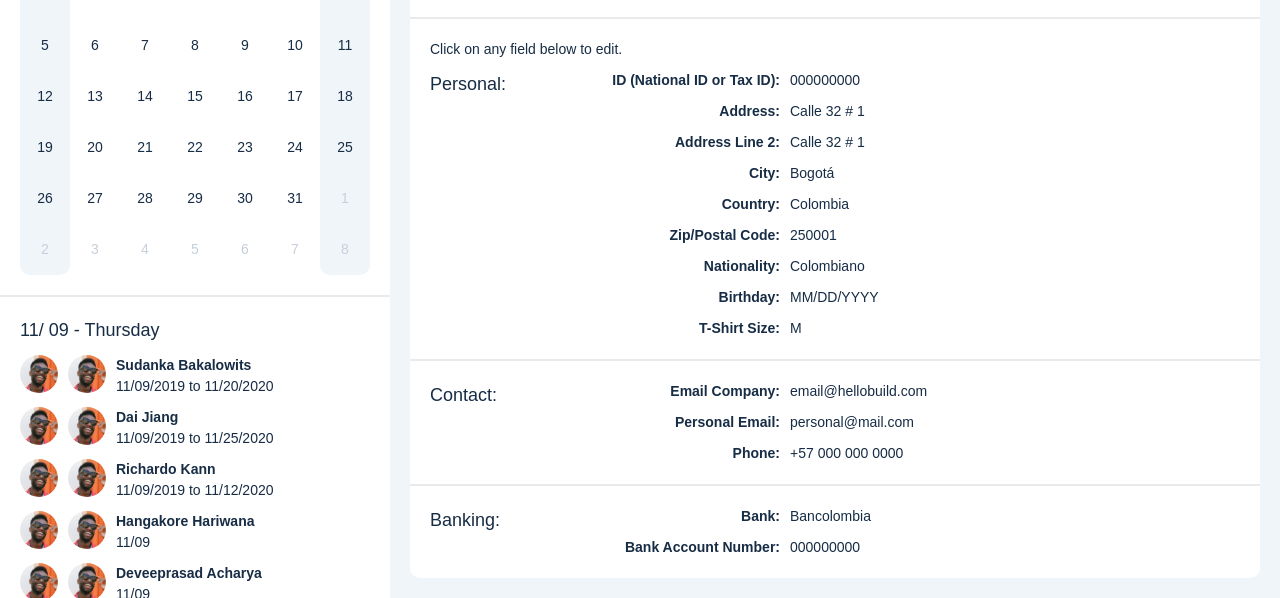
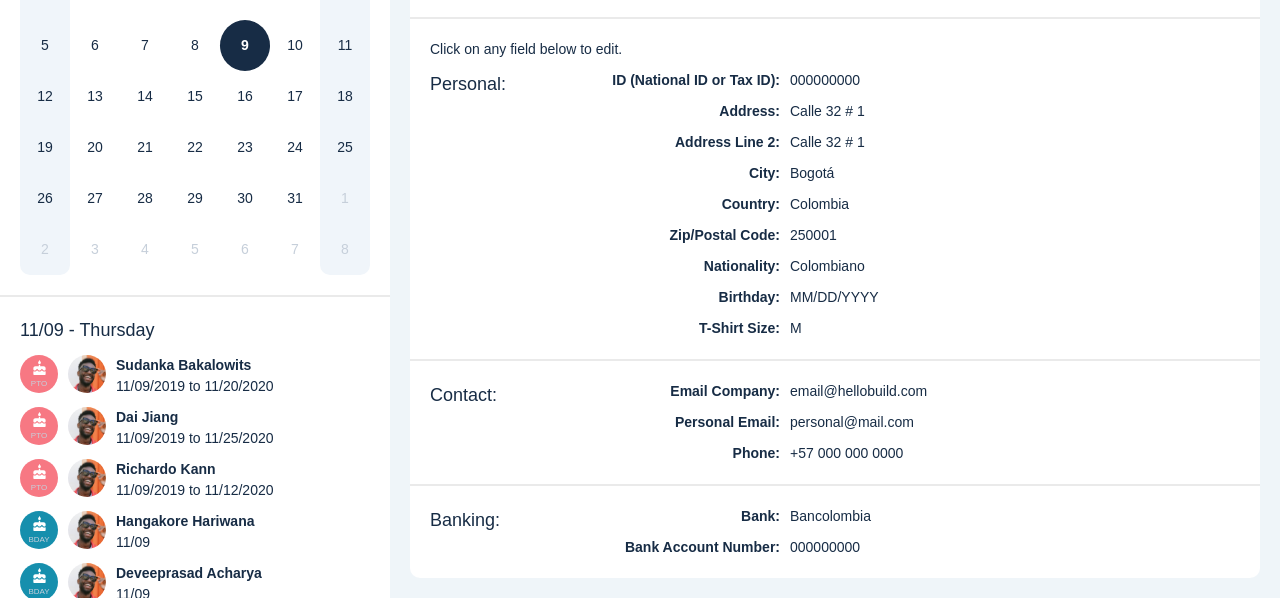
Before and after one commit to NathaEEUD/Design-Trial, a plain HTML site: page index.html in a window 1280 px wide. Shown: the part 205-803 px from the top of the page. Drawn offline with Linux system fonts and the light colour scheme; a web font is replaced by a local one.

Commit message:
feat: implementing events avatar

```diff
--- a/css/style.scss
+++ b/css/style.scss
@@ -151,6 +151,26 @@ hr {
     width: 100px;
     height: 100px;
   }
+
+  &--color {
+    display: flex;
+    flex-direction: column;
+    justify-content: center;
+    align-items: center;
+    gap: 4px;
+
+    &--pto {
+      background-color: var(--color-ultra-red);
+    }
+
+    &--bday {
+      background-color: var(--color-blue-munsell);
+    }
+
+    &--year {
+      background-color: var(--color-lavender-floral);
+    }
+  }
 }
 
 .button {
@@ -241,6 +261,12 @@ hr {
     color: var(--color-primary);
   }
 
+  &--secondary {
+    font-size: 8px;
+    font-weight: var(--font-weight-medium);
+    line-height: var(--line-height-tight);
+  }
+
   &--light {
     color: var(--color-light);
   }
@@ -248,10 +274,18 @@ hr {
 
 .day {
   padding: var(--spacing-sm);
+  cursor: pointer;
 
   &--highlight {
     background-color: var(--background-color-secondary);
     border-radius: var(--border-radius-sm);
+  }
+
+  &--selected {
+    background-color: var(--color-primary);
+    border-radius: 50%;
+    color: var(--color-white);
+    font-weight: var(--font-weight-bold);
   }
 }
 
--- a/css/tokens.css
+++ b/css/tokens.css
@@ -83,9 +83,14 @@
   --color-light: #C6CFDA;
   --color-muted: #EAEAEA;
   --color-white: #FFFFFF;
+
   --background-color-primary: #EFF5F9;
   --background-color-secondary: #F0F5FA;
   --background-color-tertiary: #B7B7B7;
+
+  --color-ultra-red: #F77883;
+  --color-blue-munsell: #168FAD;
+  --color-lavender-floral: #AF7BD4;
 
   --button-max-height: 36px;
 
--- a/index.html
+++ b/index.html
@@ -14,15 +14,15 @@
       </a>
       <section class="container--primary">
         <button class="button button--primary">
-          <img class="icon--sm" src="./assets/icons/gsuite.png" alt="PTO">
+          <img class="icon--sm" src="./assets/icons/gsuite.png" alt="PTO" />
           <span>PTO</span>
         </button>
         <button class="button button--primary">
-          <img class="icon--sm" src="./assets/icons/gsuite.png" alt="Profile">
+          <img class="icon--sm" src="./assets/icons/gsuite.png" alt="Profile" />
           <span>Profile</span>
         </button>
         <button class="button button--primary">
-          <img class="icon--sm" src="./assets/icons/gsuite.png" alt="Files">
+          <img class="icon--sm" src="./assets/icons/gsuite.png" alt="Files" />
           <span>Files</span>
         </button>
       </section>
@@ -80,7 +80,7 @@
                 <td class="text text--default day">6</td>
                 <td class="text text--default day">7</td>
                 <td class="text text--default day">8</td>
-                <td class="text text--default day">9</td>
+                <td class="text text--default day day--selected">9</td>
                 <td class="text text--default day">10</td>
                 <td class="text text--default day">11</td>
               </tr>
@@ -126,10 +126,12 @@
       </section>
       <hr />
       <section class="aside__bottom">
-        <span class="heading heading--tertiary">11/
-          09 - Thursday </span>
+        <span class="heading heading--tertiary">11/09 - Thursday </span>
         <section class="container--primary">
-          <img src="./assets/images/avatar-1.jpg" alt="Jhon" class="avatar avatar--sm" />
+          <div class="avatar avatar--sm avatar--color avatar--color--pto">
+            <img class="icon--sm" src="./assets/icons/cake.svg" alt="PTO" />
+            <span class="text--secondary text--light">PTO</span>
+          </div>
           <img src="./assets/images/avatar-1.jpg" alt="Jhon" class="avatar avatar--sm" />
           <div class="typography--primary">
             <span class="heading heading--default">Sudanka Bakalowits</span>
@@ -137,7 +139,10 @@
           </div>
         </section>
         <section class="container--primary">
-          <img src="./assets/images/avatar-1.jpg" alt="Jhon" class="avatar avatar--sm" />
+          <div class="avatar avatar--sm avatar--color avatar--color--pto">
+            <img class="icon--sm" src="./assets/icons/cake.svg" alt="PTO" />
+            <span class="text--secondary text--light">PTO</span>
+          </div>
           <img src="./assets/images/avatar-1.jpg" alt="Jhon" class="avatar avatar--sm" />
           <div class="typography--primary">
             <span class="heading heading--default">Dai Jiang</span>
@@ -145,7 +150,10 @@
           </div>
         </section>
         <section class="container--primary">
-          <img src="./assets/images/avatar-1.jpg" alt="Jhon" class="avatar avatar--sm" />
+          <div class="avatar avatar--sm avatar--color avatar--color--pto">
+            <img class="icon--sm" src="./assets/icons/cake.svg" alt="PTO" />
+            <span class="text--secondary text--light">PTO</span>
+          </div>
           <img src="./assets/images/avatar-1.jpg" alt="Jhon" class="avatar avatar--sm" />
           <div class="typography--primary">
             <span class="heading heading--default">Richardo Kann</span>
@@ -153,7 +161,10 @@
           </div>
         </section>
         <section class="container--primary">
-          <img src="./assets/images/avatar-1.jpg" alt="Jhon" class="avatar avatar--sm" />
+          <div class="avatar avatar--sm avatar--color avatar--color--bday">
+            <img class="icon--sm" src="./assets/icons/cake.svg" alt="BDAY" />
+            <span class="text--secondary text--light">BDAY</span>
+          </div>
           <img src="./assets/images/avatar-1.jpg" alt="Jhon" class="avatar avatar--sm" />
           <div class="typography--primary">
             <span class="heading heading--default">Hangakore Hariwana</span>
@@ -161,7 +172,10 @@
           </div>
         </section>
         <section class="container--primary">
-          <img src="./assets/images/avatar-1.jpg" alt="Jhon" class="avatar avatar--sm" />
+          <div class="avatar avatar--sm avatar--color avatar--color--bday">
+            <img class="icon--sm" src="./assets/icons/cake.svg" alt="BDAY" />
+            <span class="text--secondary text--light">BDAY</span>
+          </div>
           <img src="./assets/images/avatar-1.jpg" alt="Jhon" class="avatar avatar--sm" />
           <div class="typography--primary">
             <span class="heading heading--default">Deveeprasad Acharya</span>
@@ -169,7 +183,10 @@
           </div>
         </section>
         <section class="container--primary">
-          <img src="./assets/images/avatar-1.jpg" alt="Jhon" class="avatar avatar--sm" />
+          <div class="avatar avatar--sm avatar--color avatar--color--year">
+            <img class="icon--sm" src="./assets/icons/cake.svg" alt="YEAR" />
+            <span class="text--secondary text--light">YEAR</span>
+          </div>
           <img src="./assets/images/avatar-1.jpg" alt="Jhon" class="avatar avatar--sm" />
           <div class="typography--primary">
             <span class="heading heading--default">Miriam Jesus</span>
@@ -178,7 +195,10 @@
         </section>
         <span class="heading heading--tertiary">11/10 - Friday </span>
         <section class="container--primary">
-          <img src="./assets/images/avatar-1.jpg" alt="Jhon" class="avatar avatar--sm" />
+          <div class="avatar avatar--sm avatar--color avatar--color--year">
+            <img class="icon--sm" src="./assets/icons/cake.svg" alt="YEAR" />
+            <span class="text--secondary text--light">YEAR</span>
+          </div>
           <img src="./assets/images/avatar-1.jpg" alt="Jhon" class="avatar avatar--sm" />
           <div class="typography--primary">
             <span class="heading heading--default">Jarrett Cawsey</span>
@@ -200,19 +220,19 @@
         </section>
         <section class="container--primary">
           <button class="button button--secondary">
-            <img class="icon--sm" src="./assets/icons/gsuite.png" alt="GSuite">
+            <img class="icon--sm" src="./assets/icons/gsuite.png" alt="GSuite" />
             <span>GSuite</span>
           </button>
           <button class="button button--secondary">
-            <img class="icon--sm" src="./assets/icons/gsuite.png" alt="GitHub">
+            <img class="icon--sm" src="./assets/icons/gsuite.png" alt="GitHub" />
             <span>GitHub</span>
           </button>
           <button class="button button--secondary">
-            <img class="icon--sm" src="./assets/icons/gsuite.png" alt="AWS">
+            <img class="icon--sm" src="./assets/icons/gsuite.png" alt="AWS" />
             <span>AWS</span>
           </button>
           <button class="button button--secondary">
-            <img class="icon--sm" src="./assets/icons/gsuite.png" alt="InVision">
+            <img class="icon--sm" src="./assets/icons/gsuite.png" alt="InVision" />
             <span>InVision</span>
           </button>
         </section>
```
Also changed, not shown: assets/icons/cake.svg (added), css/style.css.
